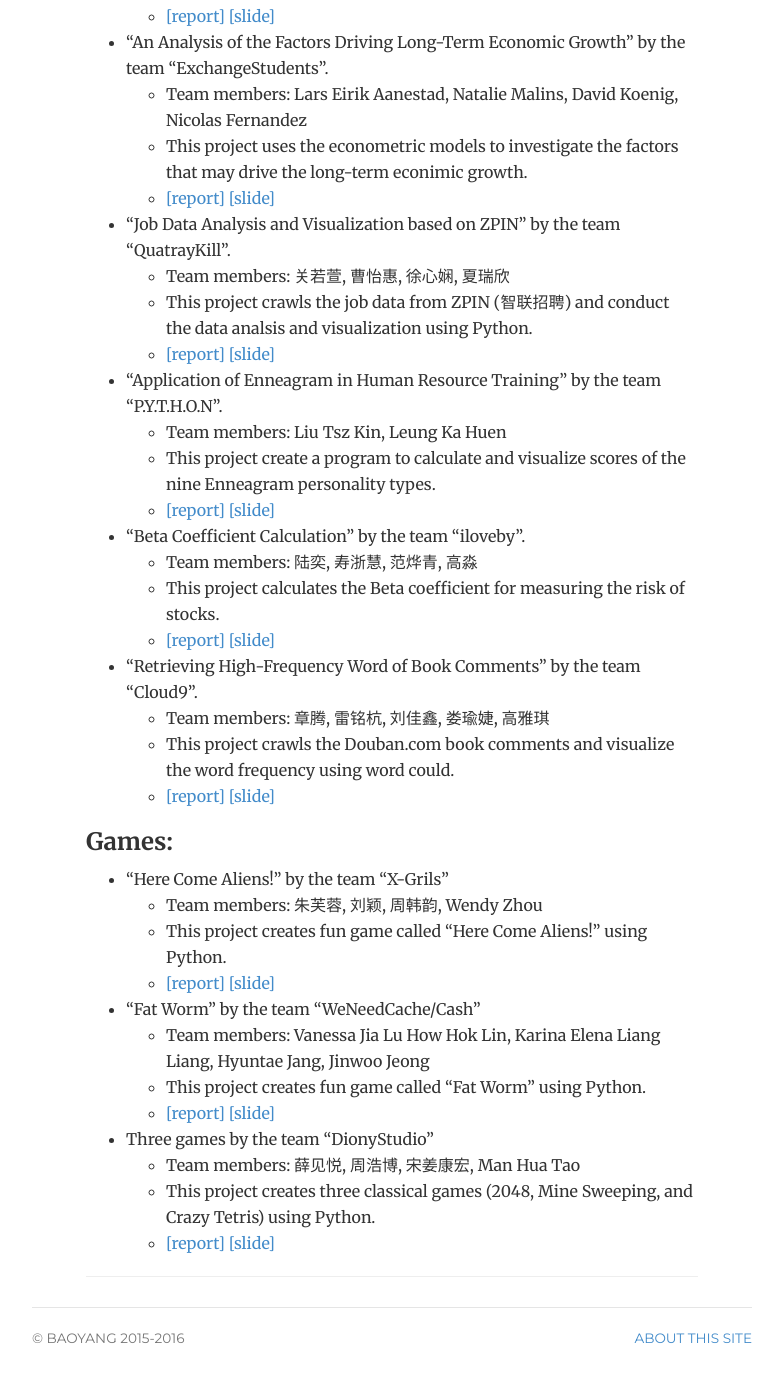
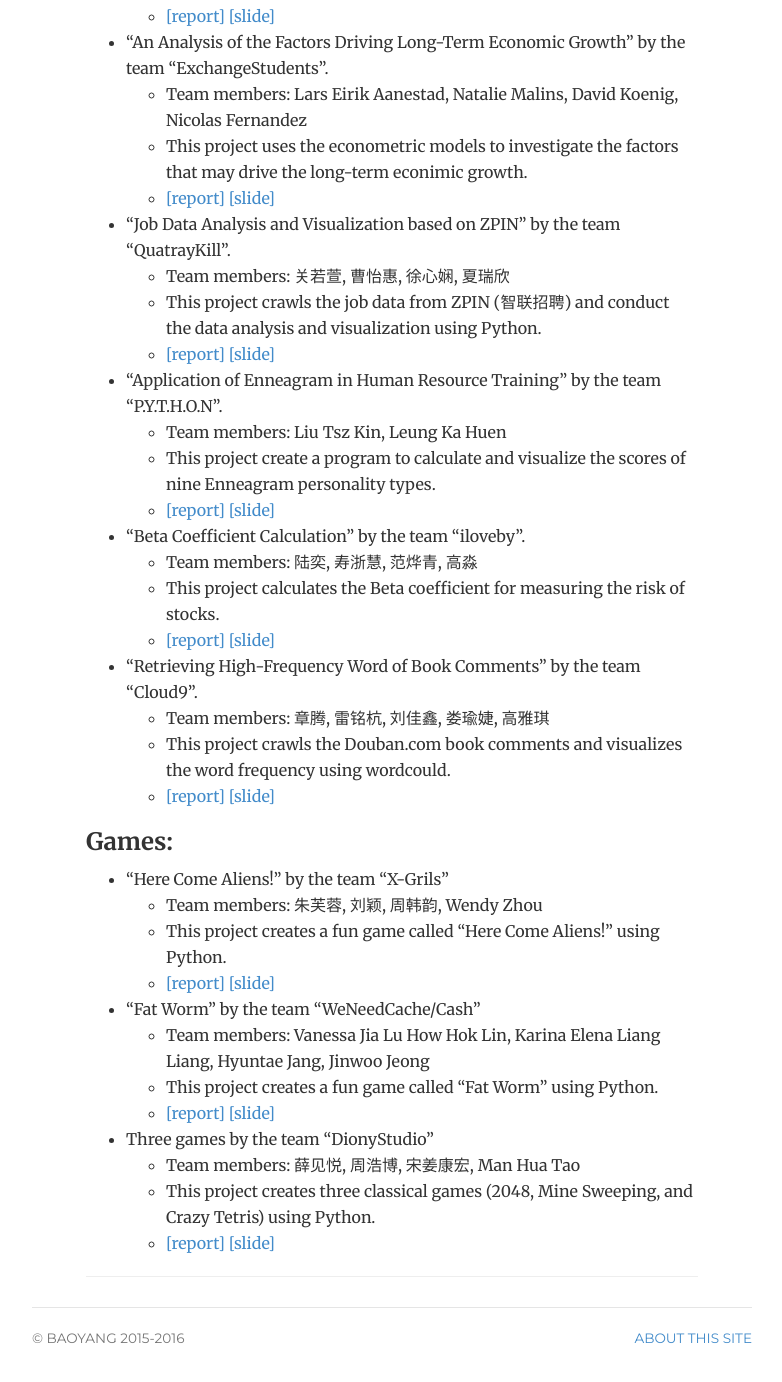
Before and after one commit to popeye007/popeye007.github.io, a Jekyll site: the page built from _posts/2018-06-18-am045-2018-student-projects.md, in a window 1280 px wide and 1400 px high, scrolled down 1356 px. Shown: the top 1382 px of the window, without its empty margins (248-1030 px from the left). Built offline with Jekyll 4.4.1, drawn with Linux system fonts in a browser that asks for light colours; comment, search, counter and statistics services are not loaded; some of the changed text lies outside the part shown.

Commit message:
Signed-off-by: popeye007 <baoyang.nju@gmail.com>

```diff
--- a/_posts/2018-06-18-am045-2018-student-projects.md
+++ b/_posts/2018-06-18-am045-2018-student-projects.md
@@ -51,12 +51,12 @@ In this semester (2018 Spring), there are totally 15 team projects for my course
 
   - "Job Data Analysis and Visualization based on ZPIN" by the team "QuatrayKill".
     + Team members: 关若萱, 曹怡惠, 徐心娴, 夏瑞欣
-    + This project crawls the job data from ZPIN (智联招聘) and conduct the data analsis and visualization using Python.
+    + This project crawls the job data from ZPIN (智联招聘) and conduct the data analysis and visualization using Python.
     + [[report]](/files/am045-2018/QuatrayKill_report.pdf) [[slide]](/files/am045-2018/QuatrayKill_slide.pdf)
 
   - "Application of Enneagram in Human Resource Training" by the team "P.Y.T.H.O.N".
     + Team members: Liu Tsz Kin, Leung Ka Huen
-    + This project create a program to calculate and visualize scores of the nine Enneagram personality types.
+    + This project create a program to calculate and visualize the scores of nine Enneagram personality types.
     + [[report]](/files/am045-2018/PYTHON_report.pdf) [[slide]](/files/am045-2018/PYTHON_slide.pdf)
 
   - "Beta Coefficient Calculation" by the team "iloveby".
@@ -66,19 +66,19 @@ In this semester (2018 Spring), there are totally 15 team projects for my course
 
   - "Retrieving High-Frequency Word of Book Comments" by the team "Cloud9".
     + Team members: 章腾, 雷铭杭, 刘佳鑫, 娄瑜婕, 高雅琪
-    + This project crawls the Douban.com book comments and visualize the word frequency using word could.
+    + This project crawls the Douban.com book comments and visualizes the word frequency using wordcould.
     + [[report]](/files/am045-2018/Cloud9_report.pdf) [[slide]](/files/am045-2018/Cloud9_slide.pdf)
 
 
 ### Games:
   - "Here Come Aliens!" by the team "X-Grils"
     + Team members: 朱芙蓉, 刘颖, 周韩韵, Wendy Zhou
-    + This project creates fun game called "Here Come Aliens!" using Python.
+    + This project creates a fun game called "Here Come Aliens!" using Python.
     + [[report]](/files/am045-2018/X-Girls_report.pdf) [[slide]](/files/am045-2018/X-Girls_slide.pdf)
 
   - "Fat Worm" by the team "WeNeedCache/Cash"
     + Team members: Vanessa Jia Lu How Hok Lin, Karina Elena Liang Liang, Hyuntae Jang, Jinwoo Jeong
-    + This project creates fun game called "Fat Worm" using Python.
+    + This project creates a fun game called "Fat Worm" using Python.
     + [[report]](/files/am045-2018/WeNeedCache(Cash)_report.pdf) [[slide]](/files/am045-2018/WeNeedCache(Cash)_slide.pdf)
 
   - Three games by the team "DionyStudio"
```
Also changed, not shown: other parts of _posts/2018-06-18-am045-2018-student-projects.md (+2 -2 lines), 4 other files.
